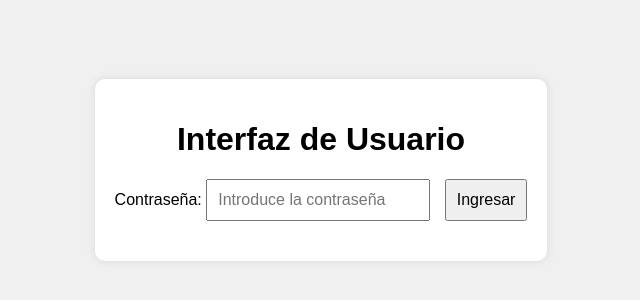
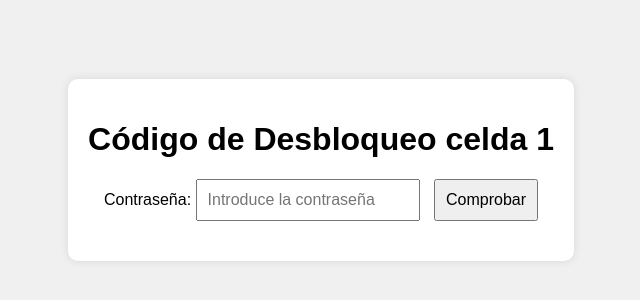
Before and after one commit to educaPT/educapt.github.io-escape-room-, a plain HTML site: page index.html in a window 1280 px wide. Shown: the part 230-530 px from the top of the page, without its empty margins (319-959 px from the left). Drawn offline with Linux system fonts and the light colour scheme.

Commit message:
Add files via upload

```diff
--- a/index.html
+++ b/index.html
@@ -8,11 +8,11 @@
 </head>
 <body>
     <div class="container">
-        <h1>Interfaz de Usuario</h1>
+        <h1>Código de Desbloqueo celda 1</h1>
         <div class="login-form">
             <label for="password">Contraseña:</label>
             <input type="password" id="password" placeholder="Introduce la contraseña">
-            <button onclick="checkPassword()">Ingresar</button>
+            <button onclick="checkPassword()">Comprobar</button>
         </div>
         <div id="message"></div>
     </div>
```
